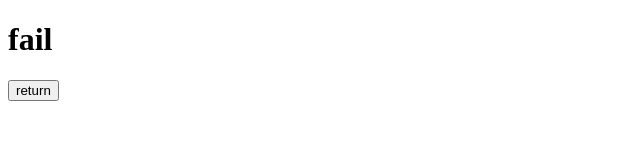
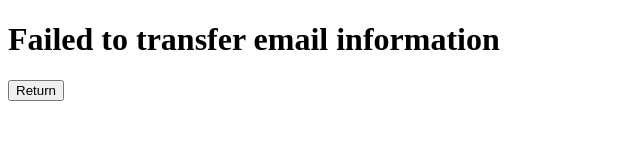
Before and after one commit to alyahyaoui/newsletter, a website: page failure.html in a window 1280 px wide. Shown: the whole page, without its empty margins (0-640 px from the left). Drawn offline with Linux system fonts and the light colour scheme.

Commit message:
updating failure.html

```diff
--- a/failure.html
+++ b/failure.html
@@ -6,7 +6,7 @@
   <title>Document</title>
 </head>
 <body>
-  <h1>fail</h1>
-  <button type="submit">return</button>
+  <h1>Failed to transfer email information</h1>
+  <button type="submit">Return</button>
 </body>
 </html>
```
